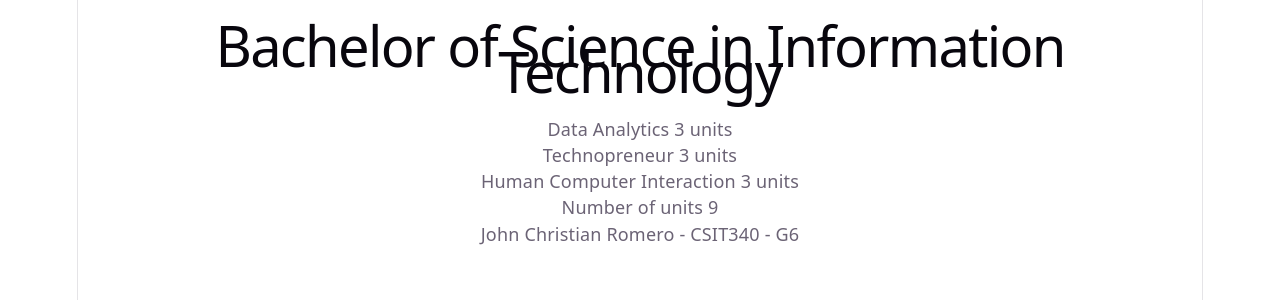
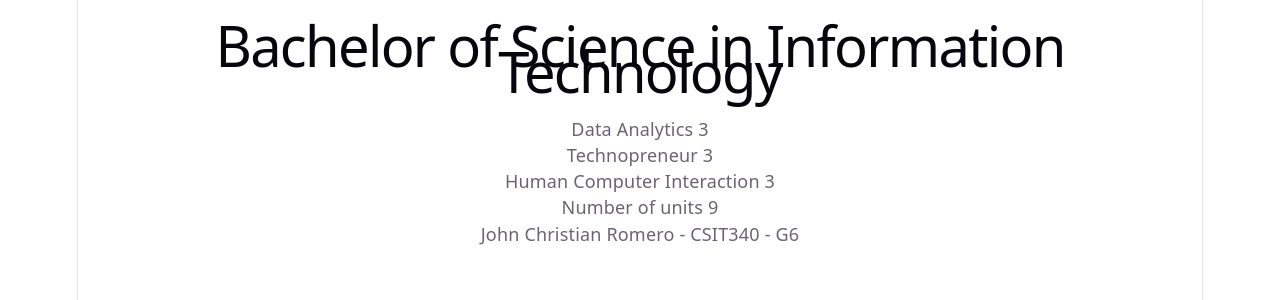
Before and after one commit to JohnChristianRomero/CSIT340G6-Lab3-Romero, a React (Vite) app: page / in a window 1280 px wide. Shown: the top 300 px of the page. Built offline with nearby package versions, Linux system fonts and the light colour scheme.

Commit message:
1.2: course information step 2

```diff
--- a/src/App.jsx
+++ b/src/App.jsx
@@ -1,10 +1,12 @@
 const Header = (props) => <h1>{props.course}</h1>
+
+const Part = (props) => <p>{props.name} {props.units}</p>
 
 const Content = (props) => (
   <div>
-    <p>{props.part1} {props.units1} units</p>
-    <p>{props.part2} {props.units2} units</p>
-    <p>{props.part3} {props.units3} units</p>
+    <Part name={props.part1} units={props.units1} />
+    <Part name={props.part2} units={props.units2} />
+    <Part name={props.part3} units={props.units3} />
   </div>
 )
 
```
